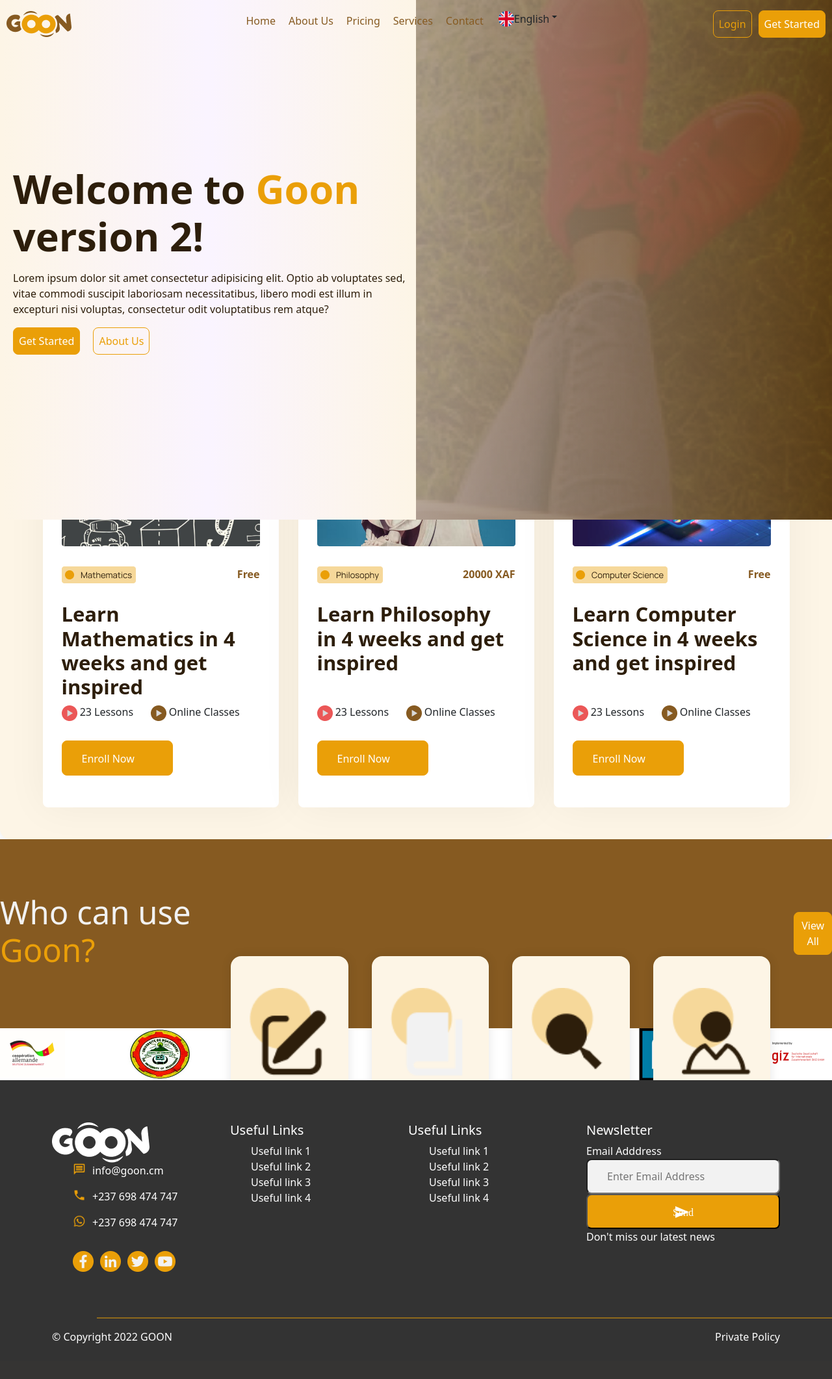
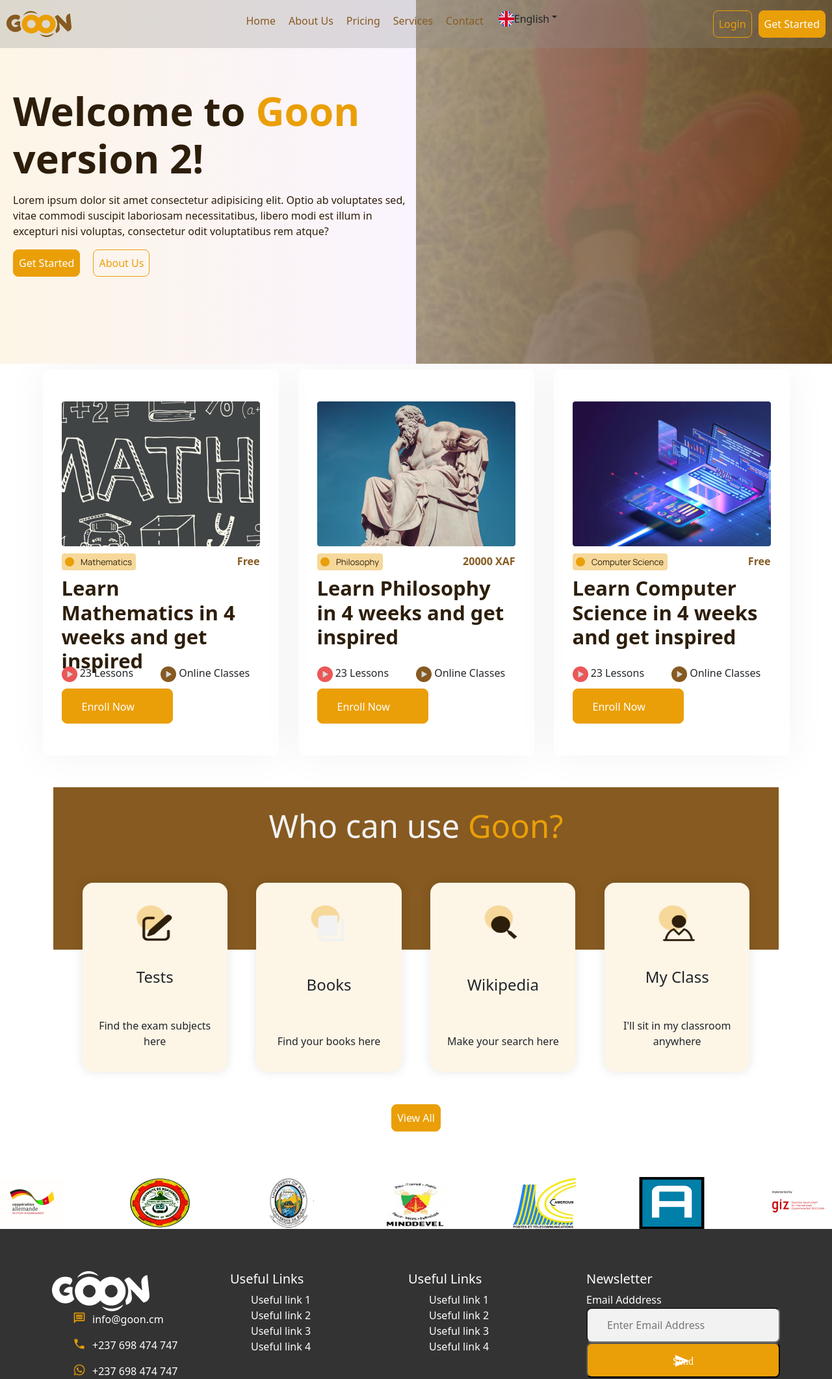
Before and after one commit to FonsahPageo/figma-design, a PHP site: page / in a window 1280 px wide; the page is wider, and only the part inside the window is pictured. Shown: the top 2123 px of that part at 65% size. Before the commit the page ends 2068 px from the top of that part, so only its background shows below. Run offline with PHP 8.4, Linux system fonts and the light colour scheme.

Commit message:
work update

```diff
--- a/index.html
+++ b/index.html
@@ -1,5 +1,6 @@
 <!DOCTYPE html>
 <html lang="en">
+
 <head>
     <meta charset="UTF-8">
     <meta http-equiv="X-UA-Compatible" content="IE=edge">
@@ -10,6 +11,7 @@
     <link rel="stylesheet" href="/fontawesome/css/all.css">
     <script src="script/javascript.js"></script>
 </head>
+
 <body>
     <div w3-include-html="header.html" class="main-header"></div>
     <section class="section-1">
@@ -70,8 +72,8 @@
                     <p>Learn Mathematics in 4 weeks and get inspired</p>
                 </div>
                 <div class="maths-content-2">
-                    <div><img src="/images/Group 2.png" alt="">  23 Lessons</div>
-                    <div><img src="/images/Group 2 (1).png" alt="">  Online Classes</div>
+                    <div><img src="/images/Group 2.png" alt=""> 23 Lessons</div>
+                    <div><img src="/images/Group 2 (1).png" alt=""> Online Classes</div>
                 </div>
                 <button type="submit" class="maths-enroll">Enroll Now</button>
             </div>
@@ -86,8 +88,8 @@
                     <p>Learn Philosophy in 4 weeks and get inspired</p>
                 </div>
                 <div class="maths-content-2">
-                    <div><img src="/images/Group 2.png" alt="">  23 Lessons</div>
-                    <div><img src="/images/Group 2 (1).png" alt="">  Online Classes</div>
+                    <div><img src="/images/Group 2.png" alt=""> 23 Lessons</div>
+                    <div><img src="/images/Group 2 (1).png" alt=""> Online Classes</div>
                 </div>
                 <button type="submit" class="maths-enroll">Enroll Now</button>
 
@@ -103,16 +105,20 @@
                     <p>Learn Computer Science in 4 weeks and get inspired</p>
                 </div>
                 <div class="maths-content-2">
-                    <div><img src="/images/Group 2.png" alt="">  23 Lessons</div>
-                    <div><img src="/images/Group 2 (1).png" alt="">  Online Classes</div>
+                    <div><img src="/images/Group 2.png" alt=""> 23 Lessons</div>
+                    <div><img src="/images/Group 2 (1).png" alt=""> Online Classes</div>
                 </div>
                 <button type="submit" class="maths-enroll">Enroll Now</button>
             </div>
         </div>
     </section>
 
-    <section class="section-4">
+    <section class="section-4 container">
+        <div class="section_courses">
+            <div class="section-title">
                 <h3>Who can use <span class="goon-span">Goon?</span></h3>
+            </div>
+            <div class="courses">
                 <div class="columns">
                     <div class="cols">
                         <img src="/images/Group 1.png" alt="">
@@ -136,9 +142,15 @@
                     </div>
 
                 </div>
+                <div class="cta">
                     <button class="get-started">
                         View All
                     </button>
+                </div>
+
+            </div>
+        </div>
+
     </section>
 
     <section class="imgs">
@@ -170,4 +182,5 @@
         includeHTML();
     </script>
 </body>
+
 </html>
--- a/styles/header.css
+++ b/styles/header.css
@@ -3,8 +3,9 @@
     align-items: center;
     justify-content: space-between;
     padding: 10px;
+}
 
-}
+
 
 .top-nav li{
     float: left;
--- a/styles/style.css
+++ b/styles/style.css
@@ -16,13 +16,14 @@ li{
     top: 0;
     z-index: 100;
     width: 100%;
+    background-color: #8b8b8b47;
 }
 
 .section-1{
     position: absolute;
     /* top: 0; */
     width: 100vw;
-    height: 100%;
+    height: 70%;
     background-image: linear-gradient(to right, rgb(250 244 255), rgb(94 63 23)), url(/images/image2.png);
     background-position: top right;
     background-repeat: no-repeat;
@@ -34,7 +35,7 @@ li{
     height: 100%;
     width: 50vw;
     padding-left: 20px;
-    background: linear-gradient(to left, rgb(253, 245, 230 ), rgb(250 244 255), rgb(253, 245, 230));
+    background: linear-gradient(to left, rgb(250 244 255), rgb(253, 245, 230));
     display: flex;
     flex-wrap: nowrap;
     flex-direction: column;
@@ -91,7 +92,7 @@ li{
     align-items: center;
     padding: 0px;
     gap: 13.91px;
-    position: absolute;
+    /* position: absolute; */
     width: 83.44px;
     height: 817.27px;
     left: 624.55px;
@@ -107,7 +108,7 @@ li{
     padding: 0px;
     gap: 8.38px;
 
-    position: absolute;
+    /* position: absolute; */
     width: 50.29px;
     height: 492.6px;
     left: 1069px;
@@ -118,12 +119,7 @@ li{
 
 
 
-.section-1-h3{
-    /* position: absolute; */
-    /* width: 484px;
-    height: 59px; */
-    /* left: 478px; */
-    /* top: 894px; */
+.section-1 h3{
     font-style: normal;
     font-weight: 700;
     font-size: 49px;
@@ -149,11 +145,8 @@ li{
 
 .section-2{
     display: flex;
-    /* position: absolute; */
     width: 100vw;
     height: 60%;
-    /* left: 2px; */
-    /* top: 1200px; */
     background: #FDF5E6;
     justify-content: space-around;
 }
@@ -161,7 +154,6 @@ li{
 
 
 .section-2 h3{
-    /* position: absolute; */
     width: 360px;
     height: 59px;
     /* left: 148px; */
@@ -174,7 +166,6 @@ li{
 }
 
 .section-2 img{
-    /* position: absolute; */
     width: 324px;
     height: 324px;
     /* left: 862px; */
@@ -182,11 +173,8 @@ li{
 }
 
 .section-2 p{
-    /* position: absolute; */
     width: 527px;
     height: 162px;
-    /* left: 152px; */
-    /* top: 223px; */
     font-style: normal;
     font-weight: 400;
     font-size: 16px;
@@ -195,7 +183,7 @@ li{
 }
 
 .vector-11{
-    position: absolute;
+    /* position: absolute; */
     width: 1330.5px;
     height: 719px;
     left: 18px;
@@ -208,17 +196,9 @@ li{
     display: inline;
     width: 100%;
     justify-content: space-between;
-    /* align-items: center; */
-    /* position: relative; */
-    /* top: 200vh; */
 }
 
 .section-3 h3{
-    /* position: absolute; */
-    /* width: 489px; */
-    /* height: 59px; */
-    /* left: 148px; */
-    /* top: 98px; */
     font-style: normal;
     font-weight: 700;
     font-size: 49px;
@@ -234,19 +214,15 @@ li{
     padding: 49px 29px;
     gap: 30px;
     width: 100%;
-    background: #FDF5E6;
-    box-shadow: 0px 0px 16px rgba(0, 0, 0, 0.1);
     border-radius: 16px;
 }
 
 .course{
     display: flex;
     flex-direction: column;
-    align-items: flex-start;
     padding: 49px 29px;
-    gap: 30px;
-    background: #FFFFFF;
-    box-shadow: 0px 0px 64px rgba(0, 0, 0, 0.05);
+    gap: 10px;
+    box-shadow: 0px 0px 64px rgb(0 0 0 / 5%);
     border-radius: 8px;
 }
 
@@ -314,42 +290,52 @@ li{
 
 
 .section-4{
+    height: 600px;
+}
+
+.section-4 .section_courses{
+    background: #865A21;
+    height: 250px;
+}
+
+
+.section-4 .section-title {
     display: flex;
-    align-items: center;
-    /* position: absolute; */
-    /* width: 100vw;
-    height: 359px; */
-    /* left: 2px; */
-    /* top: 2600px; */
-    background: #865A21;
+    width: 100%;
+    padding-block: 30px 20px;
 }
 
 .section-4 h3{
-    /* position: absolute; */
-    /* left: 476px; */
-    /* top: 54px; */
-    /* font-style: normal; */
-    /* font-weight: 700; */
     font-size: 49px;
+    color: #F2F2F2;
+    text-align: center;
+    width: 100%;
+}
 
-    /* line-height: 120%; */
-    color: #F2F2F2;
+
+.courses {
+    transform: translateY(30px);
+}
+
+.courses .cta {
+    display: flex;
+    justify-content: center;
+    margin-top: 50px;
 }
 
 .columns{
     display: flex;
     width: 100%;
     justify-content: space-evenly;
-    transform: translateY(180px);
 }
 
 .cols {
     display: flex;
     flex-direction: column;
     justify-content: space-between;
-    /* align-items: center; */
-    padding: 49px 29px;
-    gap: 30px;
+    align-items: center;
+    padding: 35px 25px;
+    gap: 5px 0px;
     width: 20%;
     height: 290.62px;
     background: #FDF5E6;
@@ -357,23 +343,22 @@ li{
     border-radius: 16px;
 }
 
+.cols .col-para{
+    margin-bottom: 0;
+    text-align: center;
+}
+
 .view{
     display: flex;
-    /* flex-direction: row; */
     align-items: flex-start;
     padding: 15px 30px;
     gap: 10px;
-    /* position: absolute; */
     width: 130px;
     height: 54px;
-    /* left: 662px; */
-    /* top: 3250px; */
     background: #EA9F08;
     border: 1px solid #EA9F08;
     color: #fff;
     border-radius: 8px;
-    /* transform: translateY(250px); */
-    /* transform: translateX(50%); */
 }
 
 .imgs{
@@ -383,17 +368,20 @@ li{
     align-items: center;
     padding: 0px;
     gap: 30px;
-    /* position: absolute; */
     width: 100%;
     height: 80px;
-    /* top: 3400px; */
-    bottom: 600;
+}
+
+.columns .cols img {
+    height: 57px;
+    width: 57px;
 }
 
 .columns h4{
     height: 37px;
     flex: none;
     flex-grow: 0;
+    margin-bottom: 0;
 }
 
 .cols:hover{
```
Lines whose indentation alone changed are shown as unchanged.
